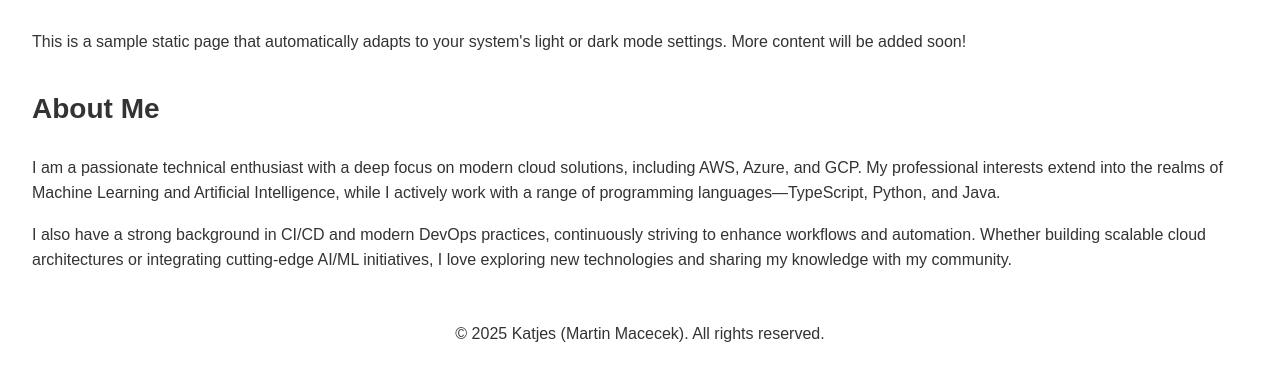
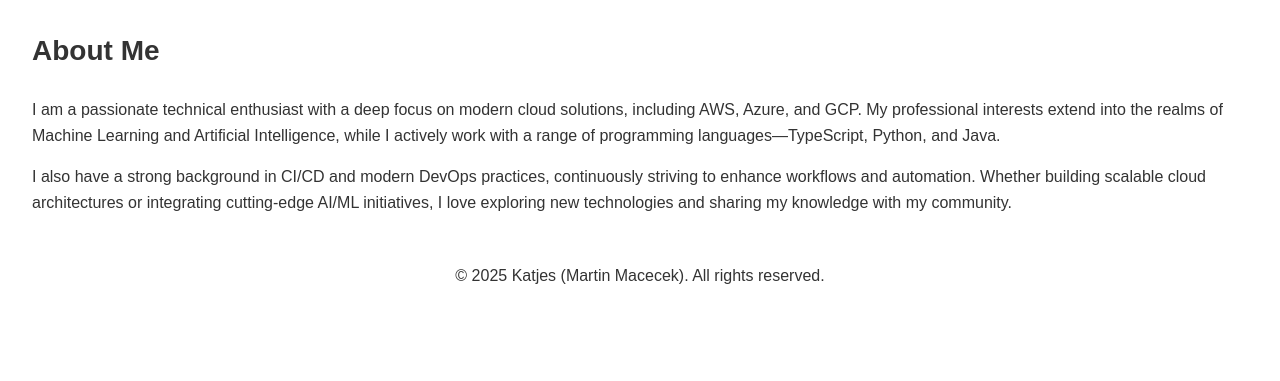
Before and after one commit to katjes733/katjes733.github.io, a plain HTML site: page index.html in a window 1280 px wide. Shown: the part 107-488 px from the top of the page. Drawn offline with Linux system fonts and the light colour scheme.

Commit message:
Update index.html

```diff
--- a/index.html
+++ b/index.html
@@ -2,6 +2,11 @@
 <html lang="en">
 <head>
   <meta charset="UTF-8">
+  <link rel="icon" type="image/png" href="images/favicon-96x96.png" sizes="96x96" />
+  <link rel="icon" type="image/svg+xml" href="images/favicon.svg" />
+  <link rel="shortcut icon" href="images/favicon.ico" />
+  <link rel="apple-touch-icon" sizes="180x180" href="images/apple-touch-icon.png" />
+  <link rel="manifest" href="site.webmanifest" />
   <title>Welcome to Katjes' Site</title>
   <meta name="viewport" content="width=device-width, initial-scale=1.0">
   <style>
@@ -72,10 +77,6 @@
 
   <main>
     <section>
-      <p>This is a sample static page that automatically adapts to your system's light or dark mode settings. More content will be added soon!</p>
-    </section>
-
-    <section>
       <h2>About Me</h2>
       <p>
         I am a passionate technical enthusiast with a deep focus on modern cloud solutions, including AWS, Azure, and GCP. My professional interests extend into the realms of Machine Learning and Artificial Intelligence, while I actively work with a range of programming languages—TypeScript, Python, and Java.
```
